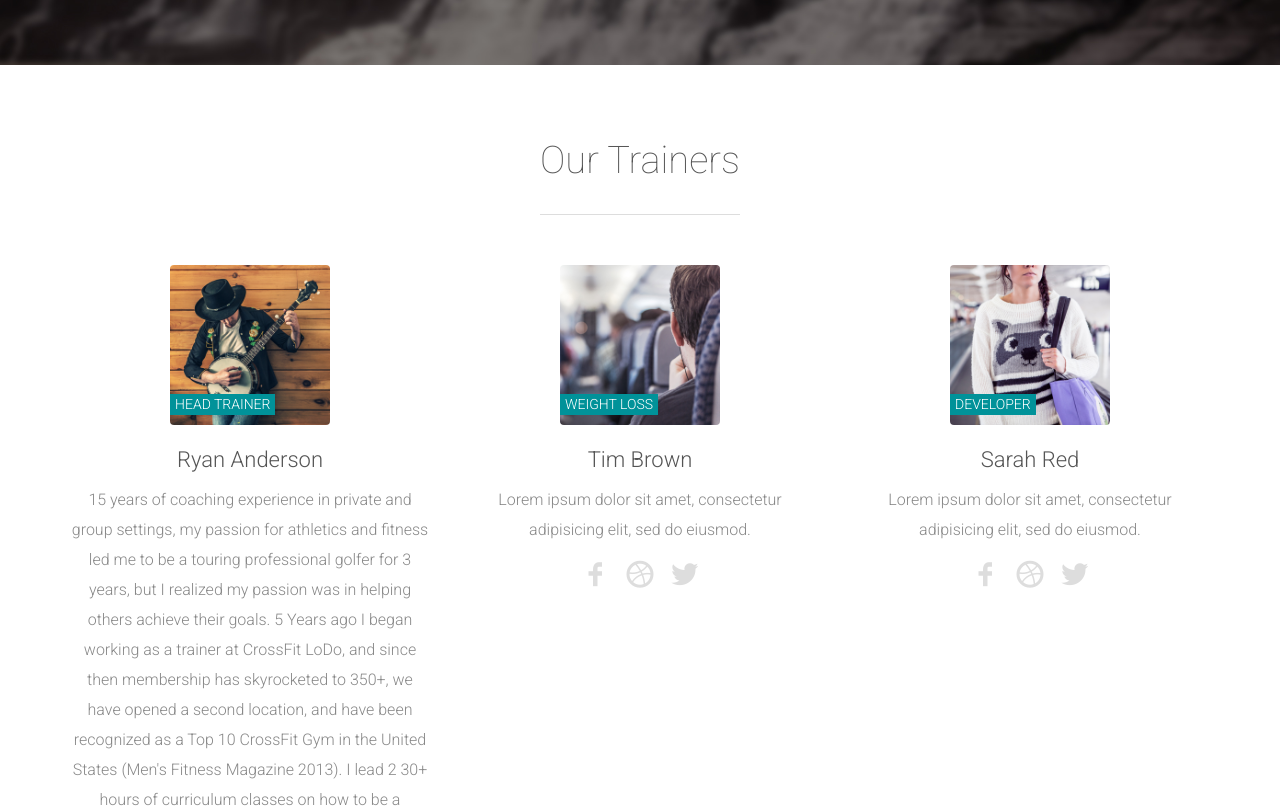
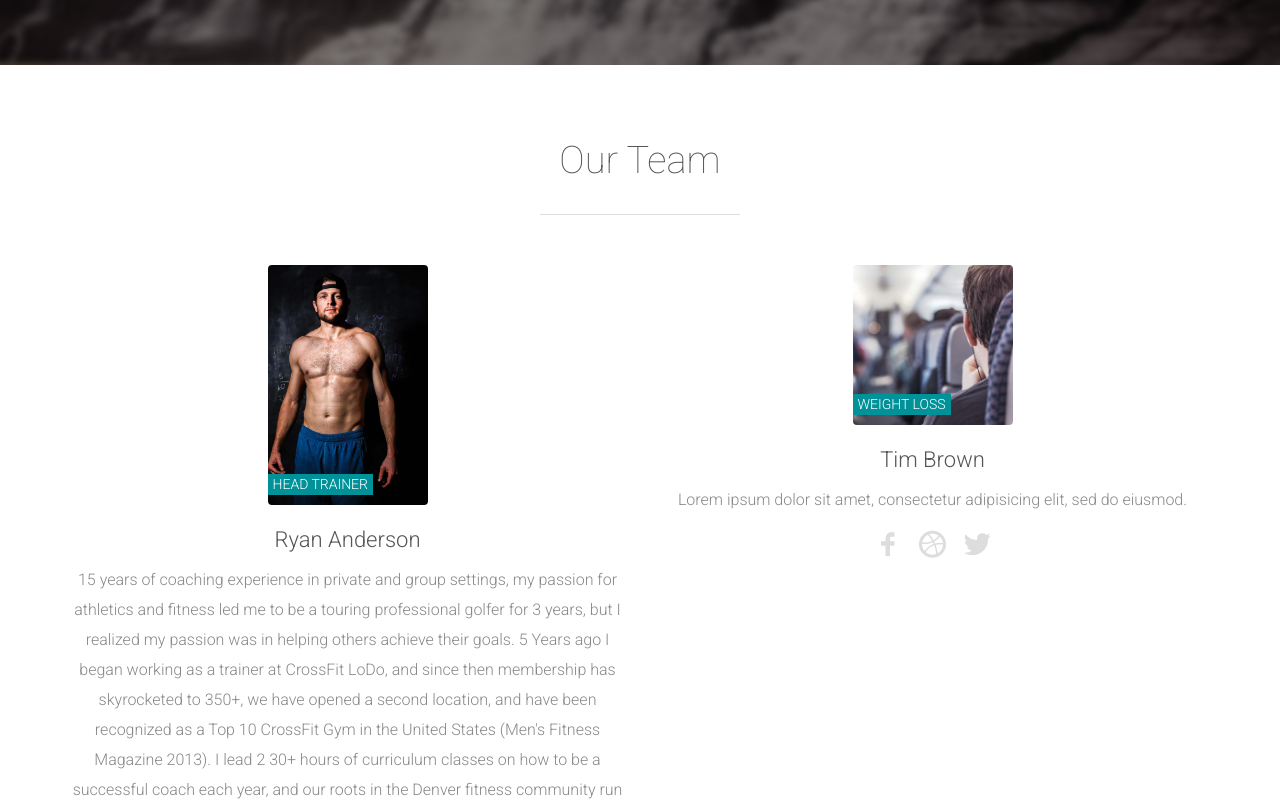
Before and after one commit to FitNow/fitnow.github.io, a plain HTML site: page index.html in a window 1280 px wide. Shown: the part 620-1427 px from the top of the page. Drawn offline with Linux system fonts and the light colour scheme; a web font is replaced by a local one.

Commit message:
updated photo page title

```diff
--- a/index.html
+++ b/index.html
@@ -6,7 +6,7 @@
         <meta charset="utf-8">
         <meta http-equiv="X-UA-Compatible" content="IE=edge">
         <meta name="viewport" content="width=device-width, initial-scale=1">
-        <title>Marco - Bootstrap Landing Page</title>
+        <title>FitNow-Fitness on Demand</title>
 <meta name="generator" content="Google Web Designer 1.4.1.0901">
 
         <!-- CSS -->
@@ -390,14 +390,14 @@
 	        <div class="container">
 	            <div class="row">
 	                <div class="col-sm-12 about-us section-description wow fadeIn">
-	                    <h2>Our Trainers</h2>
+	                    <h2>Our Team</h2>
 	                    <div class="divider-1 wow fadeInUp"><span></span></div>
 	                </div>
 	            </div>
 	            <div class="row">
-	                <div class="col-sm-4 about-us-box wow fadeInUp">
+	                <div class="col-sm-6 about-us-box wow fadeInUp">
 		                <div class="about-us-photo">
-		                	<img src="assets/img/about/1.jpg" alt="" data-at2x="assets/img/about/1.jpg">
+		                	<img src= "assets/img/about/Ryan Photo Shoot.jpg" alt="" data-at2x="assets/img/about/Ryan Photo Shoot.jpg">
 		                	<div class="about-us-role">Head Trainer</div>
 		                </div>
 	                    <h3>Ryan Anderson</h3>
@@ -408,7 +408,7 @@
 		                    <a href="#"><span class="typcn typcn-social-twitter"></span></a>
 		                </div>
 	                </div>
-	                <div class="col-sm-4 about-us-box wow fadeInDown">
+	                <div class="col-sm-6 about-us-box wow fadeInDown">
 		                <div class="about-us-photo">
 		                	<img src="assets/img/about/2.jpg" alt="" data-at2x="assets/img/about/2.jpg">
 		                	<div class="about-us-role">Weight Loss</div>
@@ -421,20 +421,7 @@
 		                    <a href="#"><span class="typcn typcn-social-twitter"></span></a>
 		                </div>
 	                </div>
-	                <div class="col-sm-4 about-us-box wow fadeInUp">
-		                <div class="about-us-photo">
-		                	<img src="assets/img/about/3.jpg" alt="" data-at2x="assets/img/about/3.jpg">
-		                	<div class="about-us-role">Developer</div>
-		                </div>
-	                    <h3>Sarah Red</h3>
-	                    <p>Lorem ipsum dolor sit amet, consectetur adipisicing elit, sed do eiusmod.</p>
-	                    <div class="about-us-social">
-		                	<a href="#"><span class="typcn typcn-social-facebook"></span></a>
-		                	<a href="#"><span class="typcn typcn-social-dribbble"></span></a>
-		                    <a href="#"><span class="typcn typcn-social-twitter"></span></a>
-		                </div>
-	                </div>
-	            </div>
+	                	            </div>
 	        </div>
         </div>
 
```
Also changed, not shown: assets/img/about/Ryan Photo Shoot.jpg (added).
